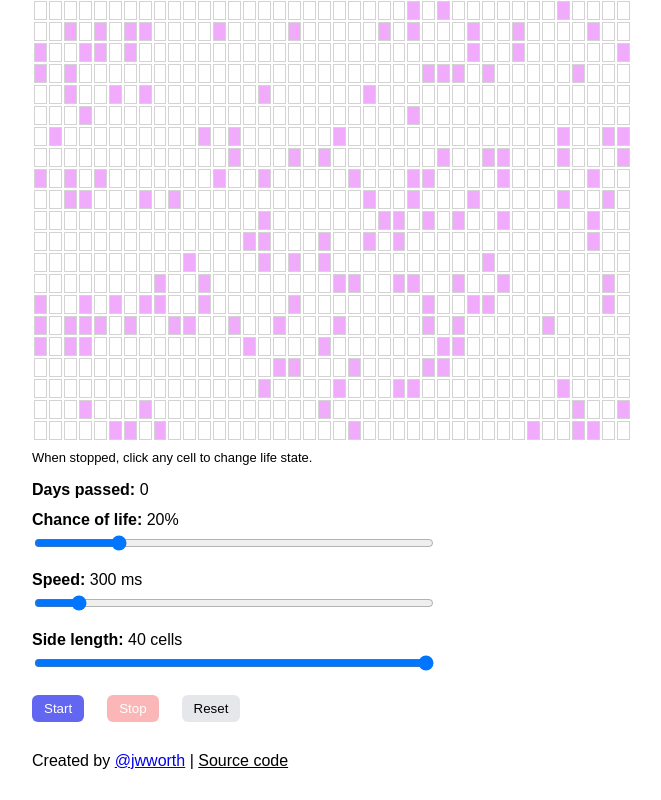
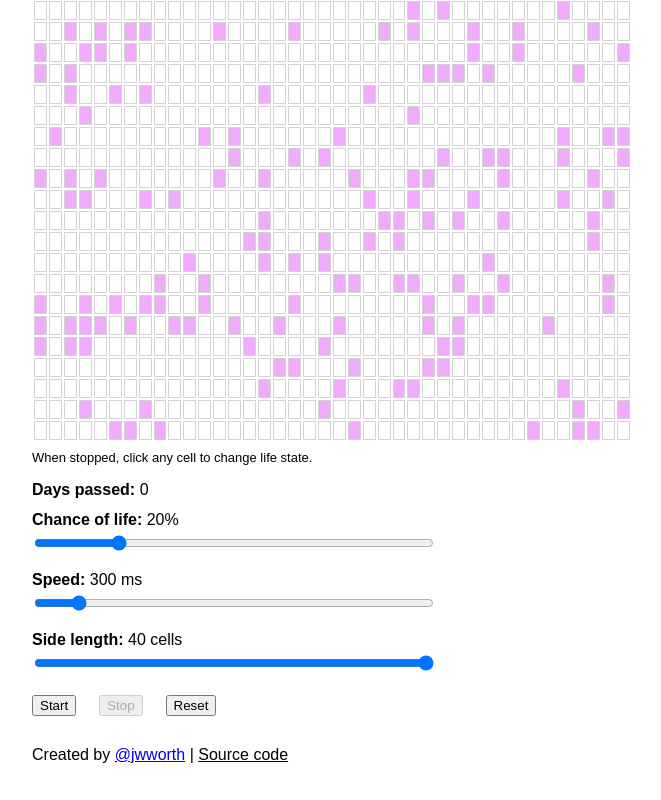
Before and after one commit to jwworth/conway, a React (Create React App) app: page / in a window 1280 px wide. Shown: the part 483-1283 px from the top of the page, without its empty margins (308-969 px from the left). Built offline with nearby package versions, Linux system fonts and the light colour scheme; the HTML template or start-up script is replaced by a standard one.

Commit message:
Unstyle buttons

```diff
--- a/src/App.tsx
+++ b/src/App.tsx
@@ -246,50 +246,15 @@ class App extends Component<{}, AppState> {
           </div>
 
           <div style={{marginTop: 20, display: 'flex', gap: 7}}>
-            <button
-              disabled={gameInPlay}
-              onClick={this.start}
-              style={{
-                padding: '6px 12px',
-                background: '#6366f1',
-                color: 'white',
-                border: 'none',
-                borderRadius: 6,
-                cursor: gameInPlay ? 'not-allowed' : 'pointer',
-                opacity: gameInPlay ? 0.5 : 1,
-              }}
-            >
+            <button disabled={gameInPlay} onClick={this.start}>
               Start
             </button>
 
-            <button
-              disabled={!gameInPlay}
-              onClick={this.stop}
-              style={{
-                padding: '6px 12px',
-                background: '#f87171',
-                color: 'white',
-                border: 'none',
-                borderRadius: 6,
-                cursor: !gameInPlay ? 'not-allowed' : 'pointer',
-                opacity: !gameInPlay ? 0.5 : 1,
-              }}
-            >
+            <button disabled={!gameInPlay} onClick={this.stop}>
               Stop
             </button>
 
-            <button
-              onClick={this.resetWorld}
-              style={{
-                padding: '2px 12px',
-                background: '#e5e7eb',
-                border: 'none',
-                borderRadius: 6,
-                cursor: 'pointer',
-              }}
-            >
-              Reset
-            </button>
+            <button onClick={this.resetWorld}>Reset</button>
           </div>
         </div>
 
```
